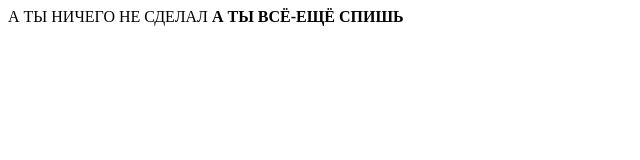
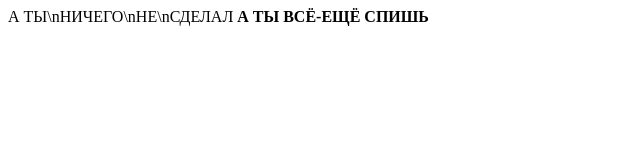
Before and after one commit to freesexDev/reality_widget, a plain HTML site: page phrases/index.html in a window 1280 px wide. Shown: the whole page, without its empty margins (0-640 px from the left). Drawn offline with Linux system fonts and the light colour scheme.

Commit message:
Update index.html

```diff
--- a/phrases/index.html
+++ b/phrases/index.html
@@ -1,8 +1,5 @@
 <html>
-    <a>А ТЫ
-НИЧЕГО
-НЕ
-СДЕЛАЛ
+    <a>А ТЫ\nНИЧЕГО\nНЕ\nСДЕЛАЛ
     </a>
     <b>А ТЫ ВСЁ-ЕЩЁ СПИШЬ</b>
 </html>
```
